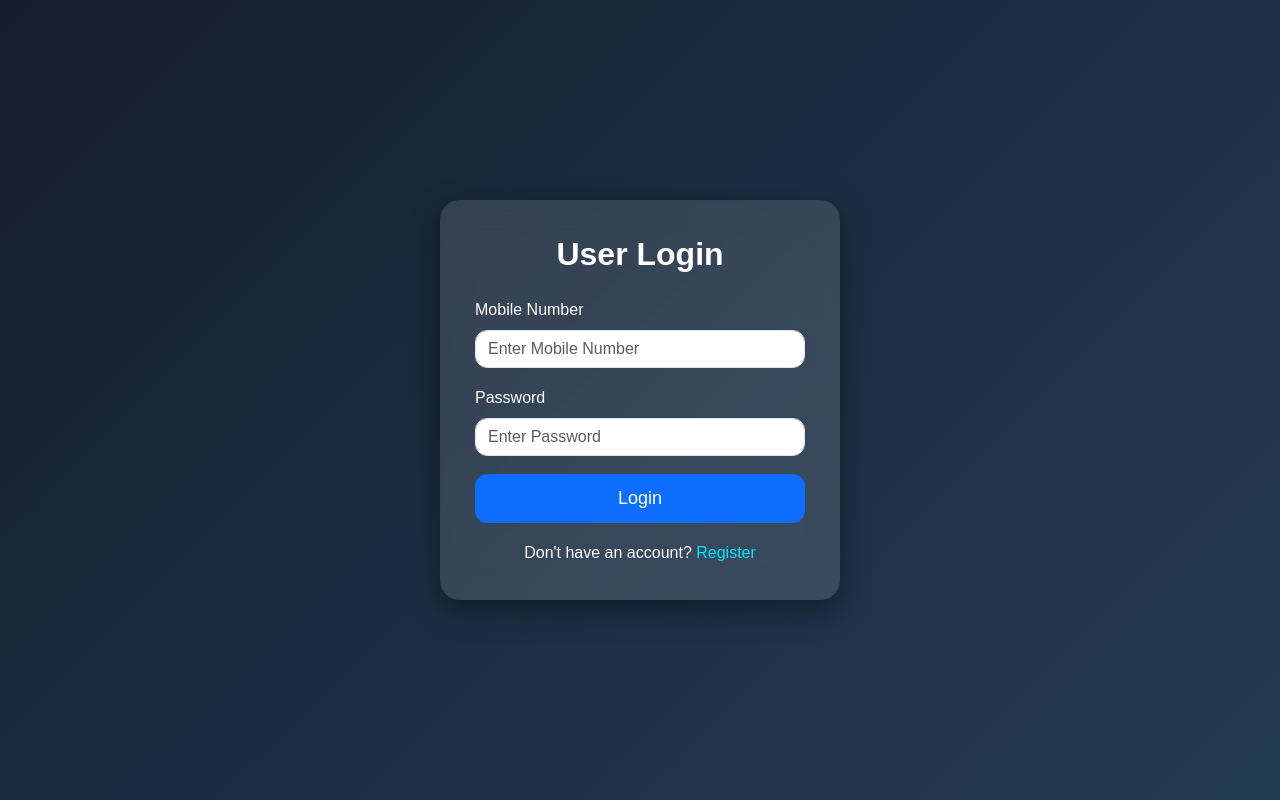
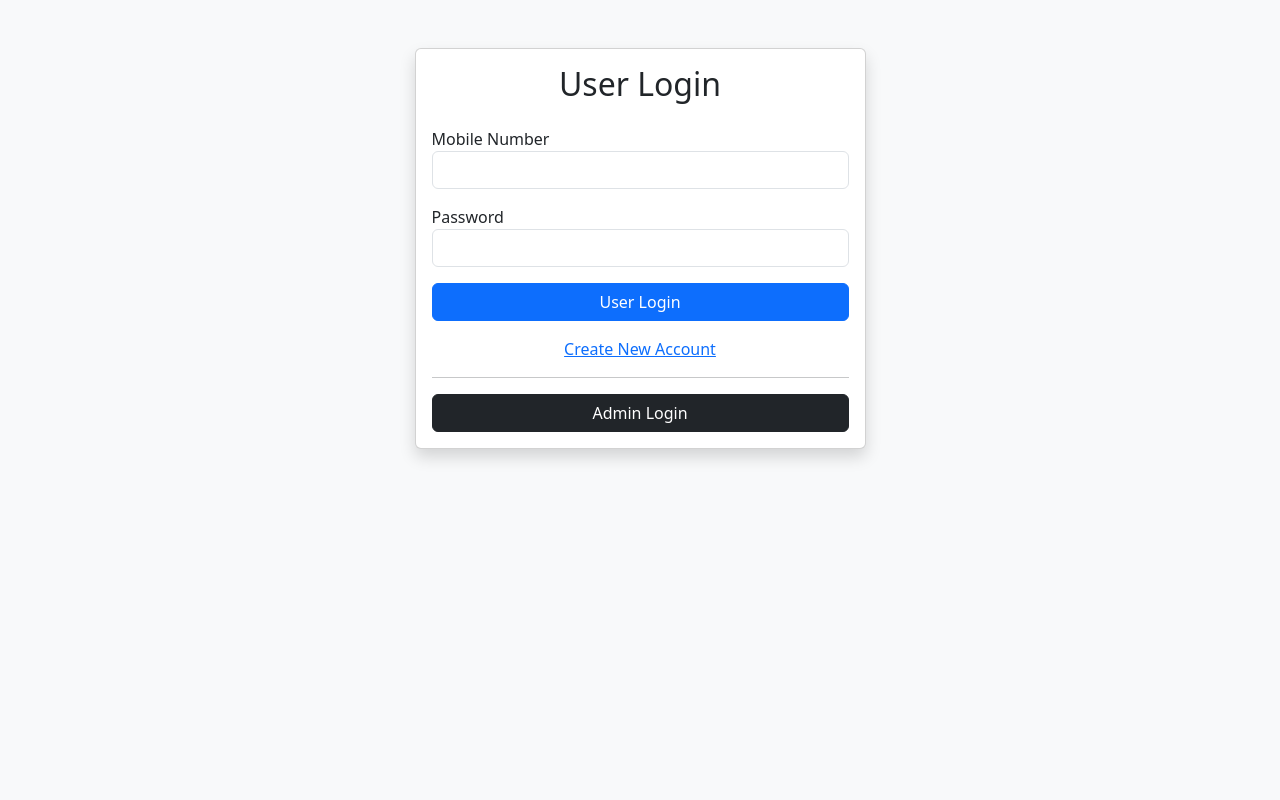
Before and after one commit to umesh-1106/login-scam..., a Flask app: page /login in a window 1280 px wide. Run offline with Flask 3, Linux system fonts and the light colour scheme.

Commit message:
Update login.html

```diff
--- a/templates/login.html
+++ b/templates/login.html
@@ -6,74 +6,21 @@
     <title>User Login</title>
 
     <link href="https://cdn.jsdelivr.net/npm/bootstrap@5.3.3/dist/css/bootstrap.min.css" rel="stylesheet">
+</head>
+<body class="bg-light">
 
-    <style>
-        *{
-            margin:0;
-            padding:0;
-            box-sizing:border-box;
-            font-family:Arial, Helvetica, sans-serif;
-        }
+<div class="container mt-5">
 
-        body{
-            height:100vh;
-            display:flex;
-            justify-content:center;
-            align-items:center;
-            background:linear-gradient(135deg,#141e30,#243b55);
-        }
+    <div class="row justify-content-center">
 
-        .login-card{
-            width:400px;
-            padding:35px;
-            border-radius:20px;
-            background:rgba(255,255,255,0.12);
-            backdrop-filter:blur(15px);
-            box-shadow:0 10px 30px rgba(0,0,0,.4);
-            color:#fff;
-        }
+        <div class="col-md-5">
 
-        h2{
-            text-align:center;
-            margin-bottom:25px;
-            font-weight:bold;
-        }
+            <div class="card shadow">
 
-        .form-control{
-            border-radius:12px;
-            margin-bottom:18px;
-        }
+                <div class="card-body">
 
-        .btn-login{
-            width:100%;
-            border-radius:12px;
-            font-size:18px;
-            padding:10px;
-        }
+                    <h2 class="text-center mb-4">User Login</h2>
 
-        .register-link{
-            text-align:center;
-            margin-top:18px;
-        }
-
-        .register-link a{
-            color:#00e5ff;
-            text-decoration:none;
-        }
-
-        .register-link a:hover{
-            text-decoration:underline;
-        }
-    </style>
-
-</head>
-<body>
-
-<div class="login-card">
-
-    <h2>User Login</h2>
-
-    <!-- Flash Messages -->
                     {% with messages = get_flashed_messages(with_categories=true) %}
                     {% if messages %}
                         {% for category, message in messages %}
@@ -87,36 +34,40 @@
                     <form action="/login" method="POST">
 
                         <div class="mb-3">
-            <label class="form-label">Mobile Number</label>
-            <input
-                type="tel"
-                name="mobile"
-                class="form-control"
-                placeholder="Enter Mobile Number"
-                pattern="[0-9]{10}"
-                maxlength="10"
-                required>
+                            <label>Mobile Number</label>
+                            <input type="text" name="mobile" class="form-control" required>
                         </div>
 
                         <div class="mb-3">
-            <label class="form-label">Password</label>
-            <input
-                type="password"
-                name="password"
-                class="form-control"
-                placeholder="Enter Password"
-                required>
+                            <label>Password</label>
+                            <input type="password" name="password" class="form-control" required>
                         </div>
 
-        <button type="submit" class="btn btn-primary btn-login">
-            Login
+                        <button type="submit" class="btn btn-primary w-100">
+                            User Login
                         </button>
 
                     </form>
 
-    <div class="register-link">
-        Don't have an account?
-        <a href="/register">Register</a>
+                    <div class="text-center mt-3">
+                        <a href="/register">Create New Account</a>
+                    </div>
+
+                    <hr>
+
+                    <!-- Admin Login Button -->
+                    <div class="text-center">
+                        <a href="/admin" class="btn btn-dark w-100">
+                            Admin Login
+                        </a>
+                    </div>
+
+                </div>
+
+            </div>
+
+        </div>
+
     </div>
 
 </div>
```
Lines whose indentation alone changed are shown as unchanged.
